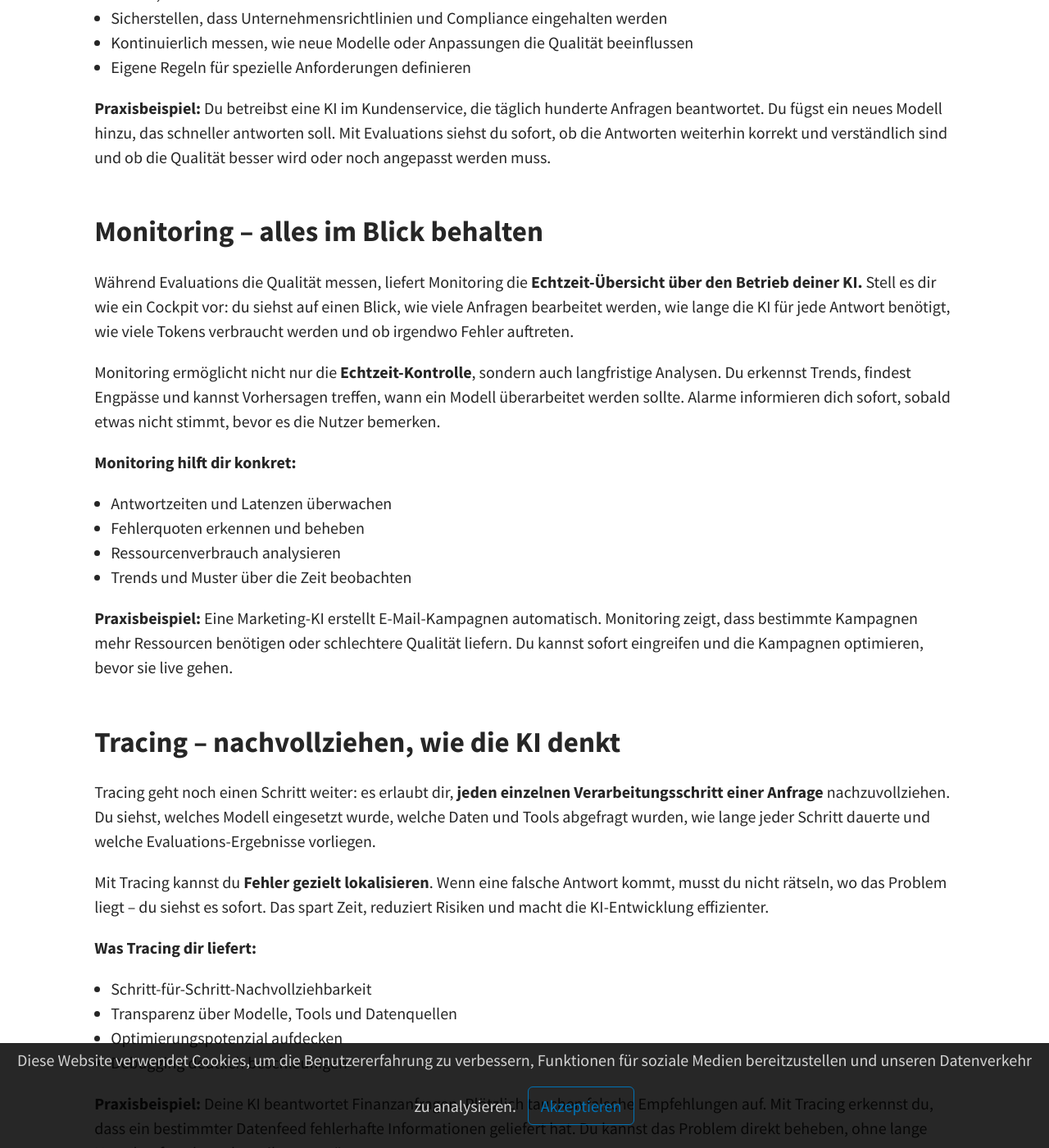
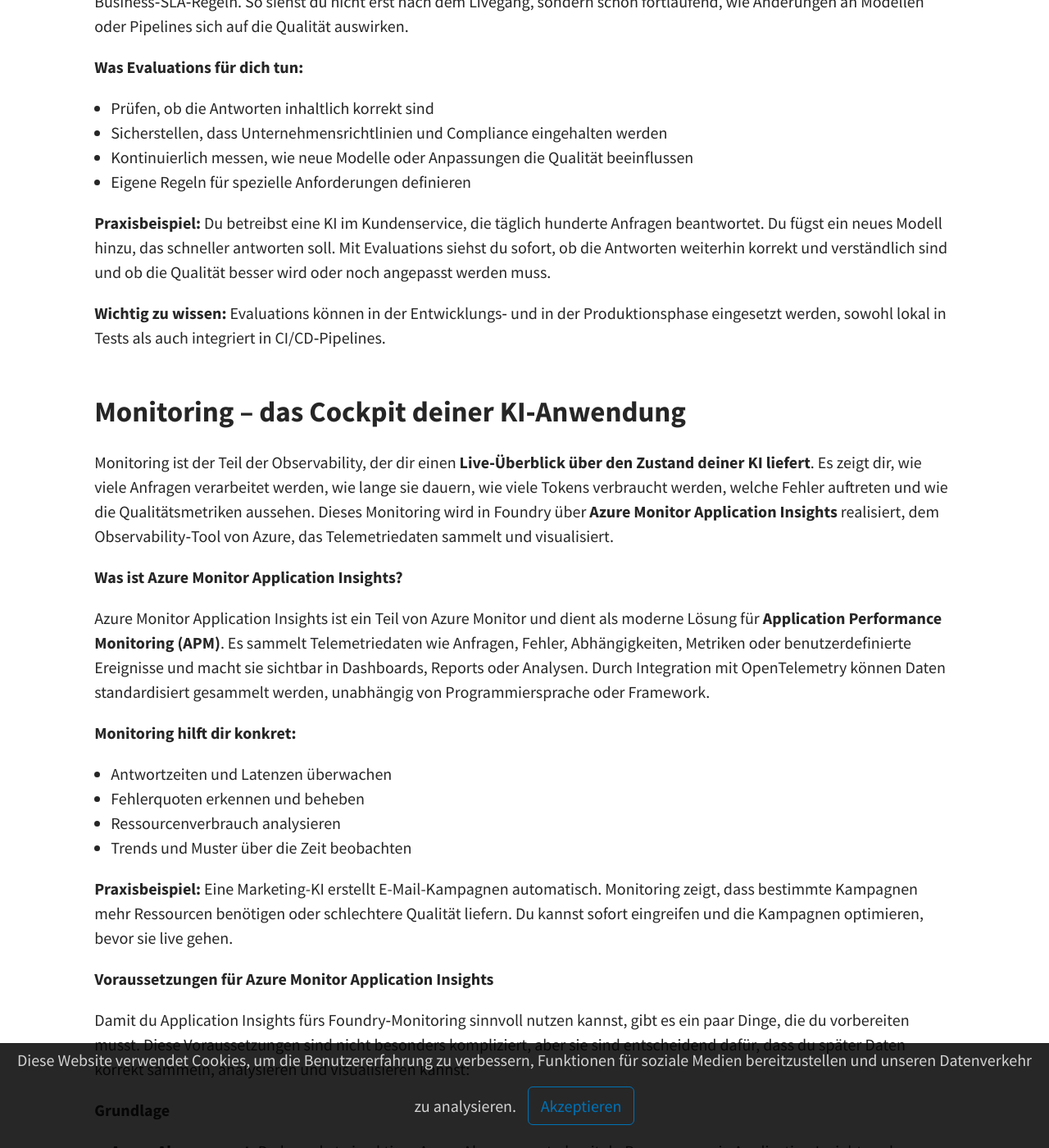
Before and after one commit to joriskahle007/joriskahle007.github.io, a Jekyll site: the page built from _posts/2026-03-17-Observability.md, in a window 1280 px wide and 1400 px high, scrolled down 1059 px. Shown: the whole window at 82% size. Built offline with Jekyll 4.4.1, drawn with Linux system fonts in a browser that asks for light colours; a script that is not in the unit is left out; some of the changed text lies outside the part shown.

Commit message:
Update 2026-03-17-Observability.md

```diff
--- a/_posts/2026-03-17-Observability.md
+++ b/_posts/2026-03-17-Observability.md
@@ -13,6 +13,8 @@
 
 Evaluations sind wie ein **TÜV für deine KI**. Sie prüfen automatisch die Qualität der Antworten und decken mehrere Dimensionen ab. Dabei geht es nicht nur darum, ob eine Antwort richtig oder falsch ist, sondern auch, ob sie **sinnvoll, kohärent und auf verlässlichen Informationen basiert.** Microsoft Foundry liefert bereits fertige Bewertungsmetriken, du kannst aber auch eigene Regeln definieren, die genau auf dein Unternehmen zugeschnitten sind.<br>
 
+Neben standardisierten Metriken für allgemeine Qualität, Retrieval‑Performance oder Sicherheit kannst du auch eigene Evaluationsregeln definieren, die dein Team für wichtig hält, beispielsweise bestimmte inhaltliche Vorgaben oder Business‑SLA‑Regeln. So siehst du nicht erst nach dem Livegang, sondern schon fortlaufend, wie Änderungen an Modellen oder Pipelines sich auf die Qualität auswirken.
+
 **Was Evaluations für dich tun:**
 
 - Prüfen, ob die Antworten inhaltlich korrekt sind
@@ -20,13 +22,17 @@
 - Kontinuierlich messen, wie neue Modelle oder Anpassungen die Qualität beeinflussen
 - Eigene Regeln für spezielle Anforderungen definieren
 
-**Praxisbeispiel:** Du betreibst eine KI im Kundenservice, die täglich hunderte Anfragen beantwortet. Du fügst ein neues Modell hinzu, das schneller antworten soll. Mit Evaluations siehst du sofort, ob die Antworten weiterhin korrekt und verständlich sind und ob die Qualität besser wird oder noch angepasst werden muss.<br><br>
+**Praxisbeispiel:** Du betreibst eine KI im Kundenservice, die täglich hunderte Anfragen beantwortet. Du fügst ein neues Modell hinzu, das schneller antworten soll. Mit Evaluations siehst du sofort, ob die Antworten weiterhin korrekt und verständlich sind und ob die Qualität besser wird oder noch angepasst werden muss.<br>
 
-## Monitoring – alles im Blick behalten
+**Wichtig zu wissen:** Evaluations können in der Entwicklungs‑ und in der Produktionsphase eingesetzt werden, sowohl lokal in Tests als auch integriert in CI/CD‑Pipelines.<br><br>
 
-Während Evaluations die Qualität messen, liefert Monitoring die **Echtzeit-Übersicht über den Betrieb deiner KI.** Stell es dir wie ein Cockpit vor: du siehst auf einen Blick, wie viele Anfragen bearbeitet werden, wie lange die KI für jede Antwort benötigt, wie viele Tokens verbraucht werden und ob irgendwo Fehler auftreten.<br>
+## Monitoring – das Cockpit deiner KI‑Anwendung
 
-Monitoring ermöglicht nicht nur die **Echtzeit-Kontrolle**, sondern auch langfristige Analysen. Du erkennst Trends, findest Engpässe und kannst Vorhersagen treffen, wann ein Modell überarbeitet werden sollte. Alarme informieren dich sofort, sobald etwas nicht stimmt, bevor es die Nutzer bemerken.<br>
+Monitoring ist der Teil der Observability, der dir einen **Live‑Überblick über den Zustand deiner KI liefert**. Es zeigt dir, wie viele Anfragen verarbeitet werden, wie lange sie dauern, wie viele Tokens verbraucht werden, welche Fehler auftreten und wie die Qualitätsmetriken aussehen. Dieses Monitoring wird in Foundry über **Azure Monitor Application Insights** realisiert, dem Observability‑Tool von Azure, das Telemetriedaten sammelt und visualisiert.<br>
+
+**Was ist Azure Monitor Application Insights?**
+
+Azure Monitor Application Insights ist ein Teil von Azure Monitor und dient als moderne Lösung für **Application Performance Monitoring (APM)**. Es sammelt Telemetriedaten wie Anfragen, Fehler, Abhängigkeiten, Metriken oder benutzerdefinierte Ereignisse und macht sie sichtbar in Dashboards, Reports oder Analysen. Durch Integration mit OpenTelemetry können Daten standardisiert gesammelt werden, unabhängig von Programmiersprache oder Framework.<br>
 
 **Monitoring hilft dir konkret:**
 
@@ -35,13 +41,24 @@
 - Ressourcenverbrauch analysieren
 - Trends und Muster über die Zeit beobachten
 
-**Praxisbeispiel:** Eine Marketing-KI erstellt E-Mail-Kampagnen automatisch. Monitoring zeigt, dass bestimmte Kampagnen mehr Ressourcen benötigen oder schlechtere Qualität liefern. Du kannst sofort eingreifen und die Kampagnen optimieren, bevor sie live gehen.<br><br>
+**Praxisbeispiel:** Eine Marketing-KI erstellt E-Mail-Kampagnen automatisch. Monitoring zeigt, dass bestimmte Kampagnen mehr Ressourcen benötigen oder schlechtere Qualität liefern. Du kannst sofort eingreifen und die Kampagnen optimieren, bevor sie live gehen.<br>
+
+**Voraussetzungen für Azure Monitor Application Insights**
+
+Damit du Application Insights fürs Foundry‑Monitoring sinnvoll nutzen kannst, gibt es ein paar Dinge, die du vorbereiten musst. Diese Voraussetzungen sind nicht besonders kompliziert, aber sie sind entscheidend dafür, dass du später Daten korrekt sammeln, analysieren und visualisieren kannst:
+
+**Grundlage**
+- **Azure‑Abonnement**: Du brauchst ein aktives Azure‑Abonnement, damit du Ressourcen wie Application Insights anlegen kannst.
+- **Application Insights‑Ressource**: Lege im Azure‑Portal eine neue Application Insights‑Ressource an. Das ist der Speicherort für alle Telemetriedaten.
+- **Log Analytics Workspace**: Application Insights wird meist an einen Log Analytics Workspace gekoppelt. Dieser Workspace speichert die Telemetriedaten und ermöglicht Abfragen und Analysen.
+
+Ohne Log Analytics kann Application Insights zwar Daten sammeln, aber viele Analyse‑ und Dashboard‑Funktionen gehen verloren bzw. sind stark eingeschränkt.<br><br>
 
 ## Tracing – nachvollziehen, wie die KI denkt
 
-Tracing geht noch einen Schritt weiter: es erlaubt dir, **jeden einzelnen Verarbeitungsschritt einer Anfrage** nachzuvollziehen. Du siehst, welches Modell eingesetzt wurde, welche Daten und Tools abgefragt wurden, wie lange jeder Schritt dauerte und welche Evaluations-Ergebnisse vorliegen.<br>
+Tracing ist der Teil, bei dem du wirklich verstehen kannst, **wie eine KI‑Antwort aufgebaut ist**. Es zeigt dir Schritt für Schritt, wie Eingaben verarbeitet werden, welche Modelle aufgerufen werden, welche Tools oder APIs involviert waren und wie lange einzelne Schritte gedauert haben. Dieses verteilte Tracing basiert auf OpenTelemetry‑Standards und ist direkt in Application Insights integriert, sobald die Instrumentierung erfolgt ist.<br>
 
-Mit Tracing kannst du **Fehler gezielt lokalisieren**. Wenn eine falsche Antwort kommt, musst du nicht rätseln, wo das Problem liegt – du siehst es sofort. Das spart Zeit, reduziert Risiken und macht die KI-Entwicklung effizienter.<br>
+Gerade in komplexen KI‑Agentenszenarien, in denen mehrere Modelle, Tools oder Datenquellen beteiligt sind, hilft dir Tracing enorm dabei, **Ursachen für Performance‑Probleme, Fehler oder Qualitätsabweichungen zu erkennen**, ohne lange manuell zu debuggen.<br>
 
 **Was Tracing dir liefert:**
 
```
